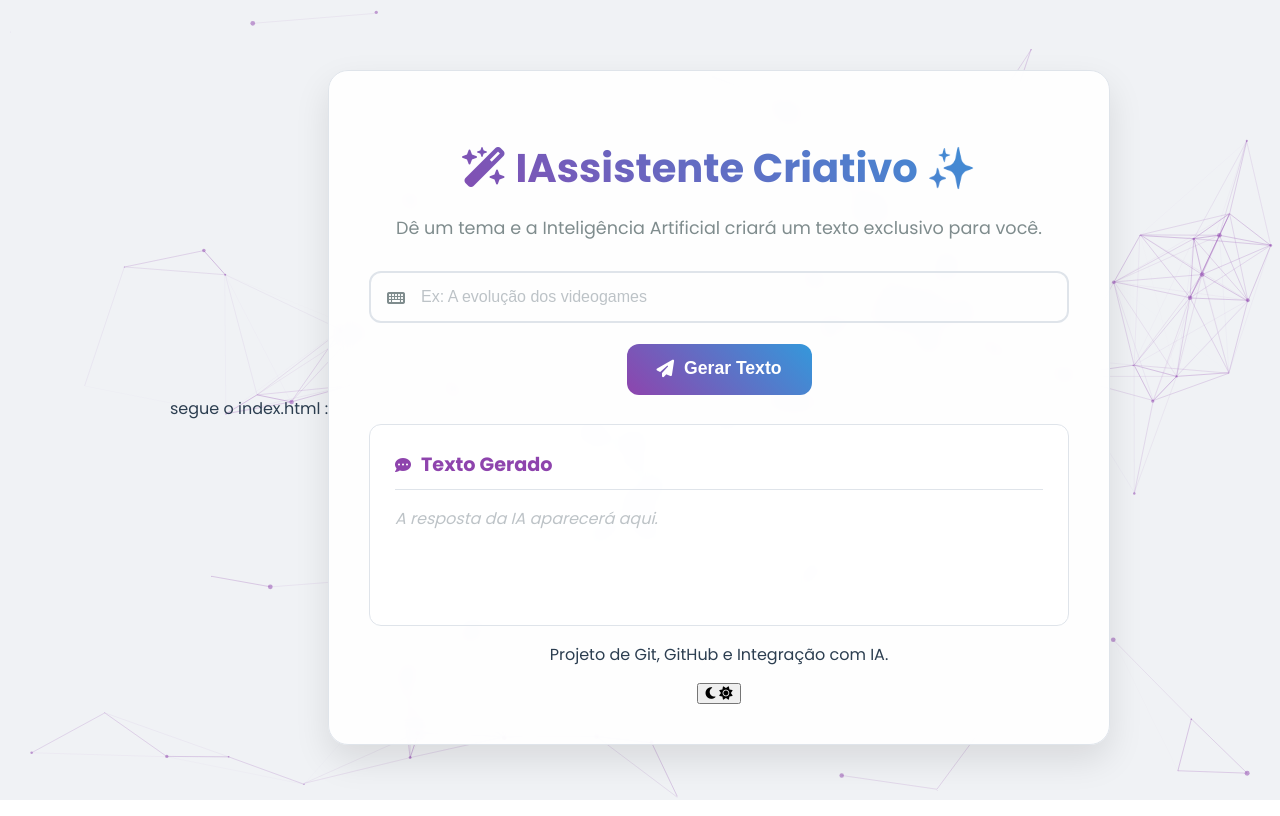
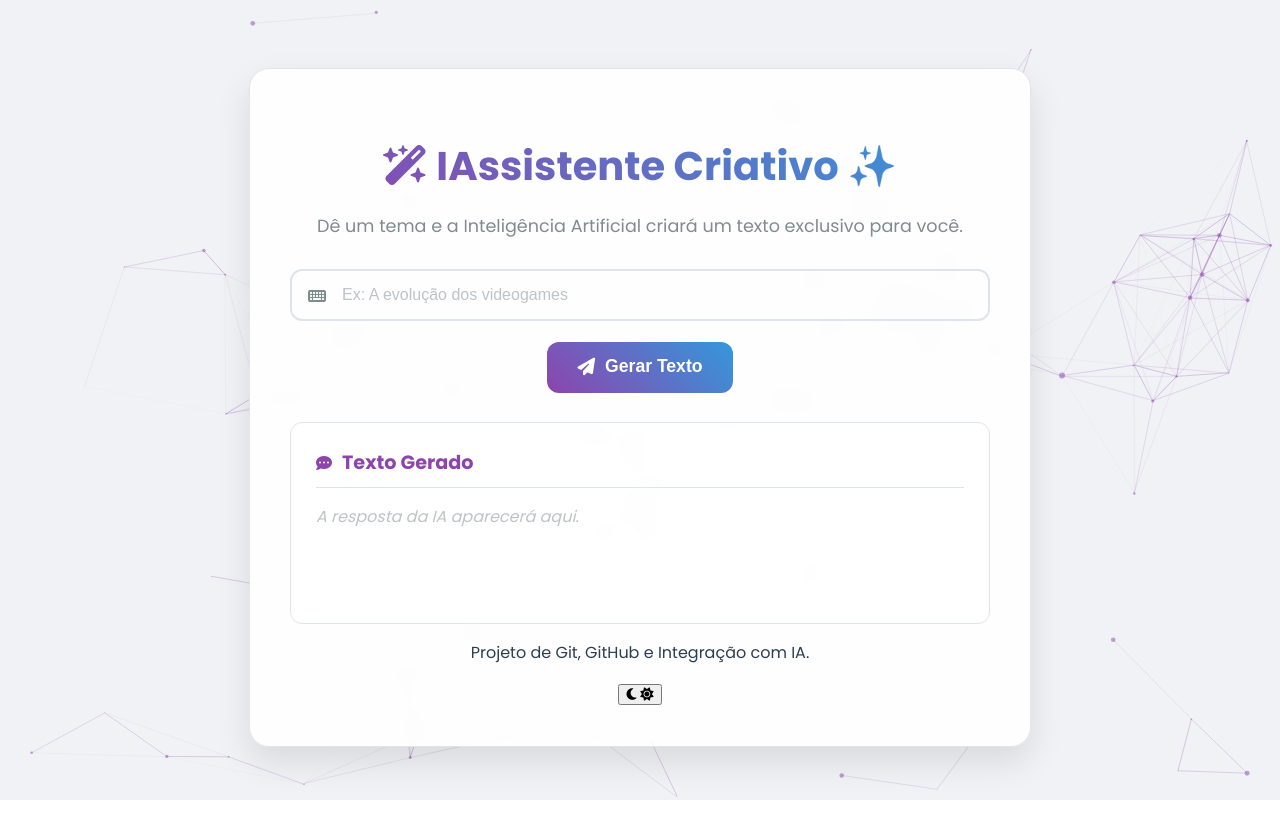
Before and after one commit to nicolassantana42/IA-ssistente, a Flask app: page / in a window 1280 px wide. Run offline with Flask 3, Linux system fonts and the light colour scheme.

Commit message:
Finalizando alterações na Main

```diff
--- a/config.py
+++ b/config.py
@@ -1 +1,3 @@
+##CHAVE DA API KEY DO GEMINI
+
 API_KEY = "AIzaSyAWnWVUlhP3q1R3RoNI7NmBbEI6G5boCT4"
--- a/requirements.txt
+++ b/requirements.txt
@@ -0,0 +1,3 @@
+
+Flask
+google-generativeai
--- a/templates/index.html
+++ b/templates/index.html
@@ -1,4 +1,4 @@
-segue o index.html : <!DOCTYPE html>
+ <!DOCTYPE html>
 <html lang="pt-br">
 <head>
     <meta charset="UTF-8">
```
Also changed, not shown: app.py (+1 -14 lines), database.db.
